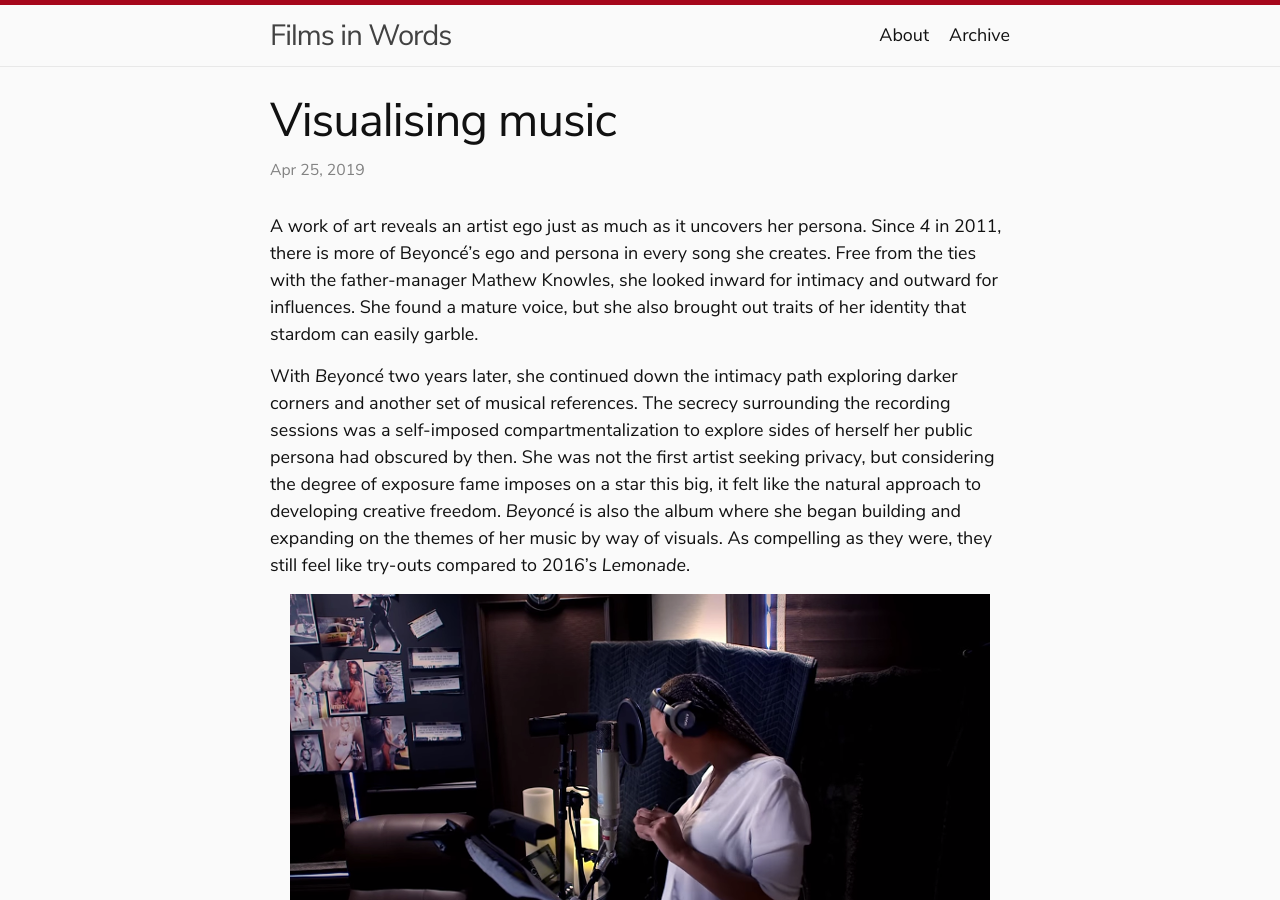
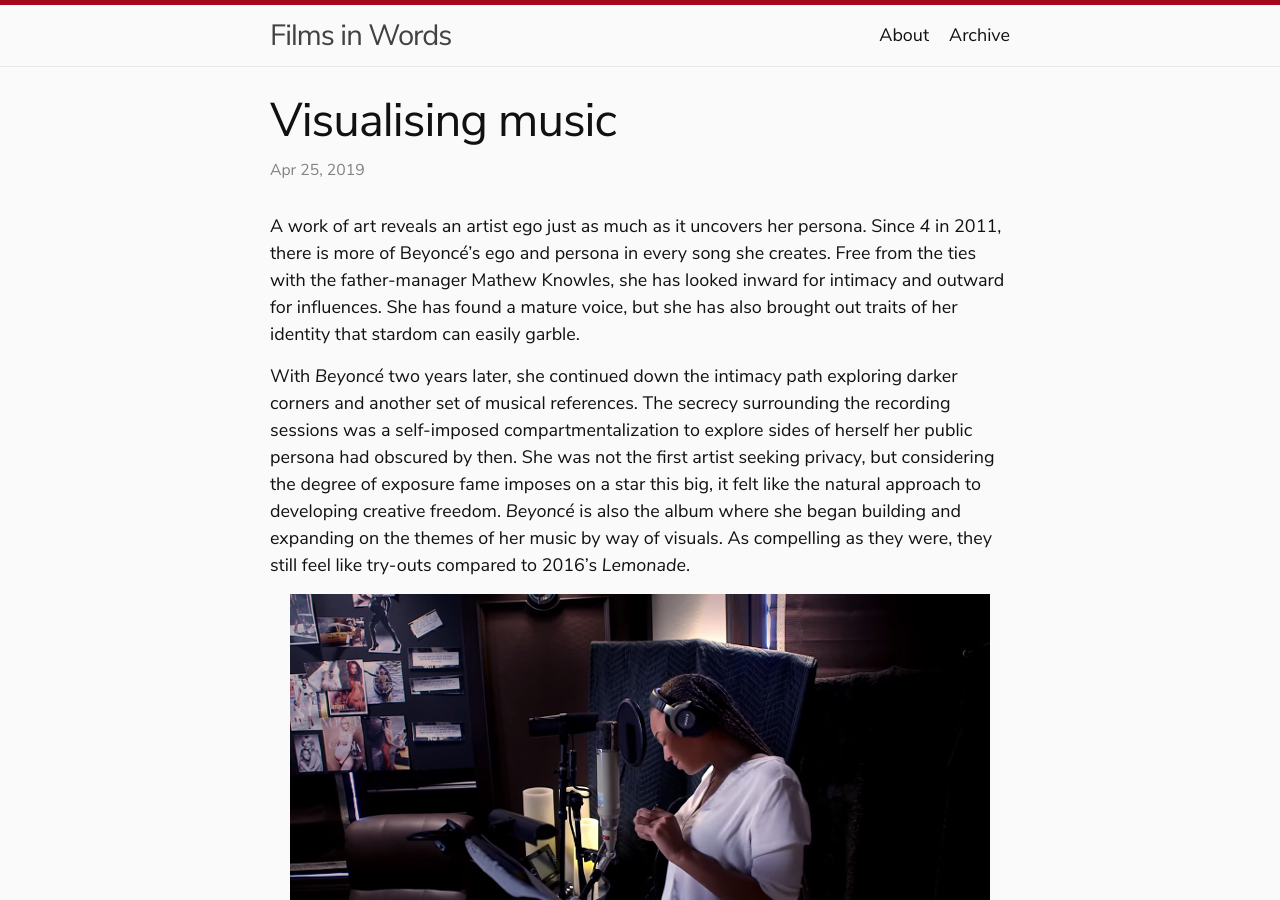
Before and after one commit to manuel-uberti/filmsinwords, a Jekyll site: the page built from _posts/2019-04-25-homecoming.md, in a window 1280 px wide and 900 px high. Built offline with Jekyll 4.4.1, drawn with Linux system fonts in a browser that asks for light colours.

Commit message:
Change tense

```diff
--- a/_posts/2019-04-25-homecoming.md
+++ b/_posts/2019-04-25-homecoming.md
@@ -7,9 +7,10 @@ categories: cinephilia
 
 A work of art reveals an artist ego just as much as it uncovers her persona.
 Since *4* in 2011, there is more of Beyoncé’s ego and persona in every song she
-creates. Free from the ties with the father-manager Mathew Knowles, she looked
-inward for intimacy and outward for influences. She found a mature voice, but
-she also brought out traits of her identity that stardom can easily garble.
+creates. Free from the ties with the father-manager Mathew Knowles, she has
+looked inward for intimacy and outward for influences. She has found a mature
+voice, but she has also brought out traits of her identity that stardom can
+easily garble.
 
 <!--more-->
 
```
